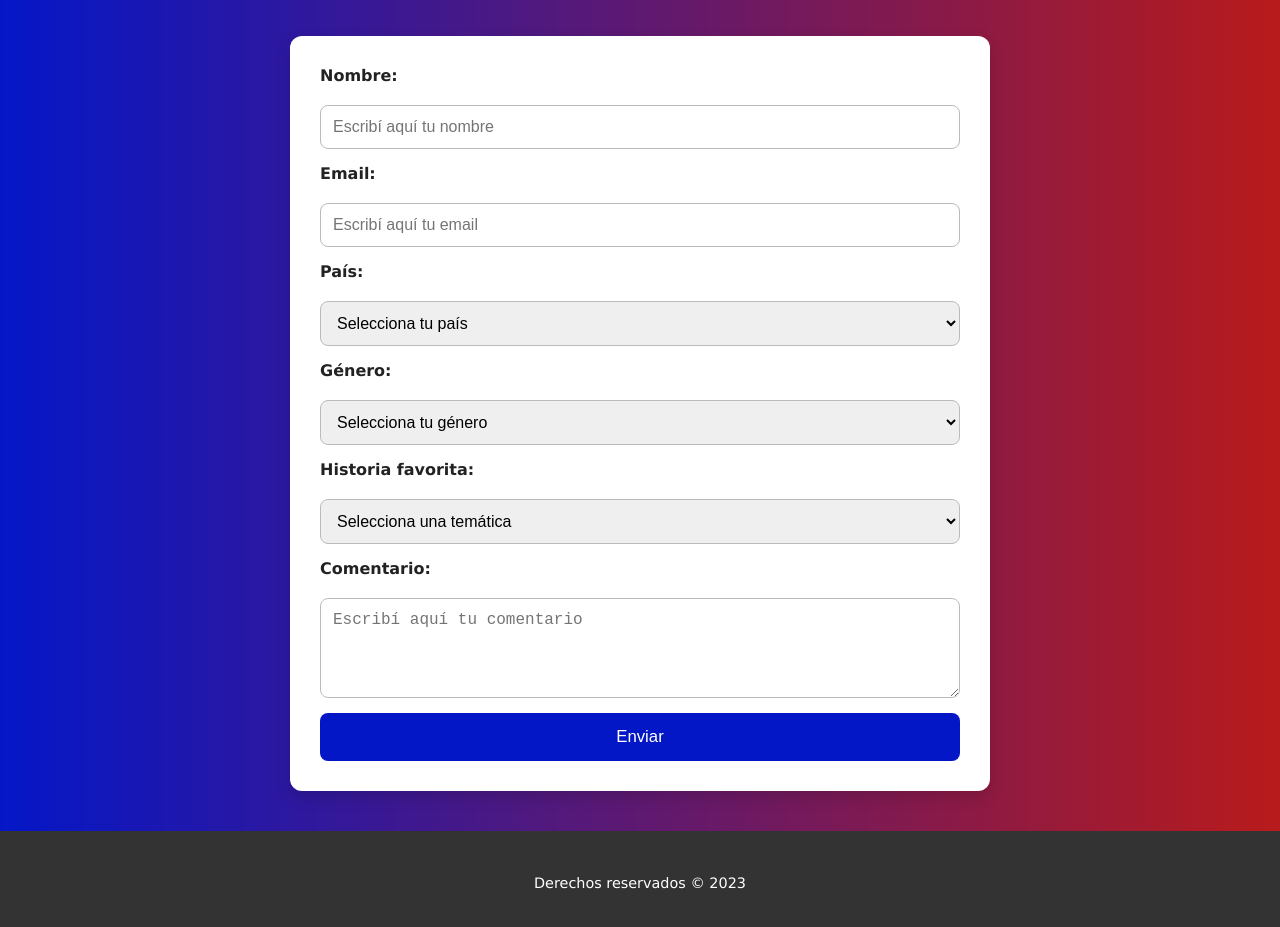
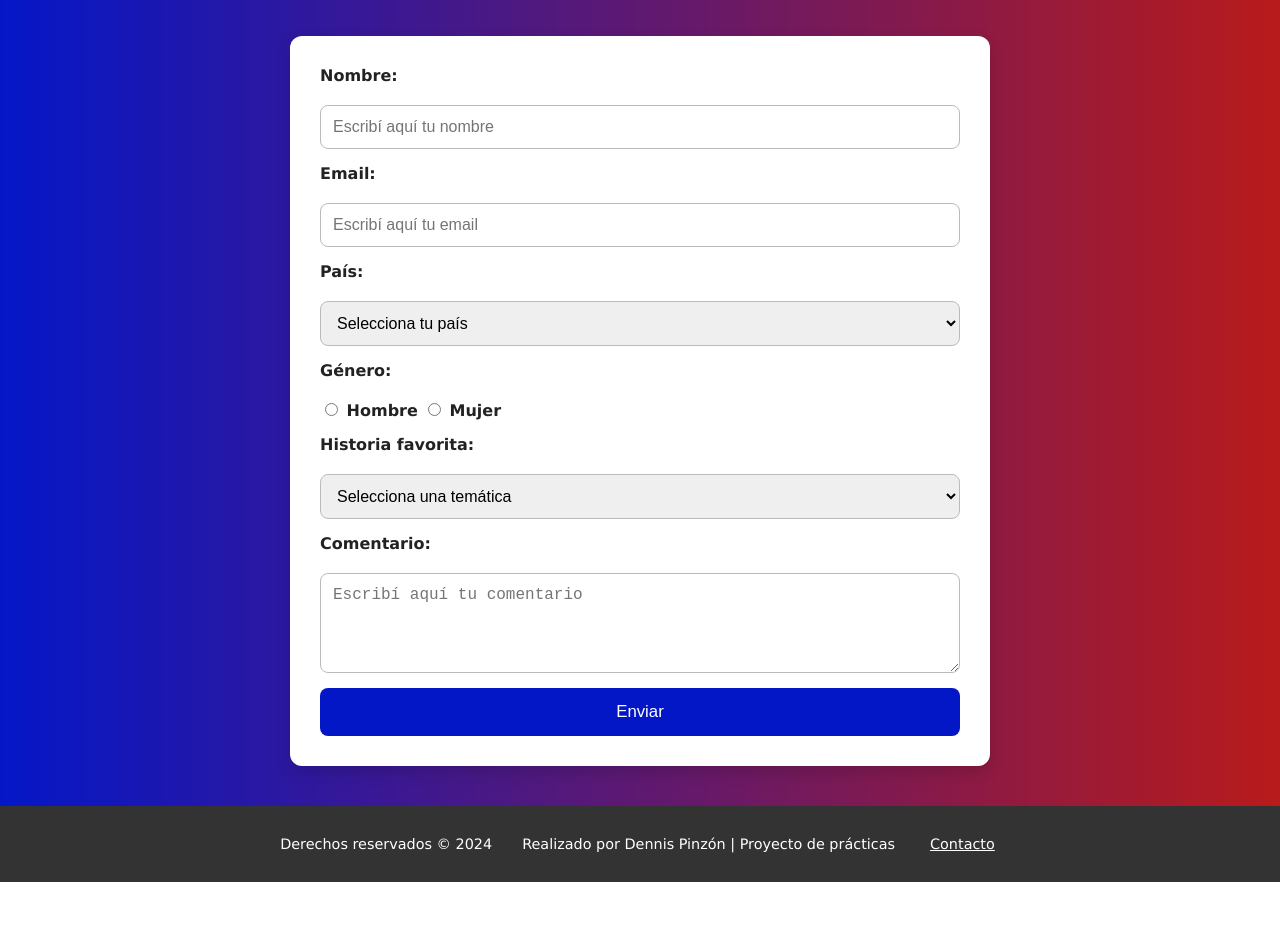
Before and after one commit to Dennis-9430/Proyecto-pratica-html-y-css-resposive-Z4X-, a website: page contacto.html in a window 1280 px wide. Shown: the part 119-1046 px from the top of the page. After the commit the page ends 1001 px from the top, so only its background shows below. Drawn offline with Linux system fonts and the light colour scheme.

Commit message:
ordenando archivos y modificacion del footer en todas los archivos html

```diff
--- a/contacto.html
+++ b/contacto.html
@@ -4,10 +4,15 @@
     <meta charset="UTF-8" />
     <meta http-equiv="X-UA-Compatible" content="IE=edge" />
     <meta name="viewport" content="width=device-width, initial-scale=1.0" />
-    <link rel="icon" href="favicon.png" type="image/png" />
+    <link
+      rel="icon"
+      href="/assets/favicon.png
+    "
+      type="image/png"
+    />
     <title>Z4X, el robot - Contacto</title>
-    <link rel="stylesheet" href="style.css" />
-    <link rel="stylesheet" href="/styles/contactoAlternativo.css" />
+    <link rel="stylesheet" href="styles_general.css" />
+    <link rel="stylesheet" href="/styles_pages/contactoAlternativo.css" />
   </head>
 
   <body>
@@ -64,13 +69,16 @@
             <option value="Paraguay">Paraguay</option>
           </select>
 
-          <label for="genero">Género:</label>
-          <select name="genero" id="genero" required>
-            <option value="">Selecciona tu género</option>
-            <option value="Hombre">Hombre</option>
-            <option value="Mujer">Mujer</option>
-            <option value="Otro">Otro</option>
-          </select>
+          <label>Género:</label>
+          <div class="radio-group">
+            <label
+              ><input type="radio" name="genero" value="Hombre" required />
+              Hombre</label
+            >
+            <label
+              ><input type="radio" name="genero" value="Mujer" /> Mujer</label
+            >
+          </div>
 
           <label for="tema">Historia favorita:</label>
           <select name="tema" id="tema" required>
@@ -93,11 +101,15 @@
         </form>
       </div>
     </main>
-
     <footer>
-      <p>Derechos reservados &copy; 2023</p>
+      <div class="footer-container">
+        <span>Derechos reservados &copy; 2024</span>
+        <span>Realizado por Dennis Pinzón | Proyecto de prácticas</span>
+        <span>
+          <a href="mailto:pinzonfabricio9430@gmail.com">Contacto</a>
+        </span>
+      </div>
     </footer>
-
-    <script src="botonHamburgueza.js"></script>
+    <script src="/setting_js/botonHamburgueza.js"></script>
   </body>
 </html>
--- a/styles/contacto.css
+++ b/styles_pages/contacto.css
@@ -29,6 +29,28 @@ input[type="submit"] {
   border-radius: 10px;
   cursor: pointer;
 }
+.radio-group {
+  display: flex;
+  gap: 20px;
+  margin-bottom: 15px;
+}
+
+.radio-group label {
+  background-color: #f0f0f0;
+  padding: 10px 15px;
+  border-radius: 8px;
+  cursor: pointer;
+  transition: background 0.2s ease;
+}
+
+.radio-group input[type="radio"] {
+  display: none;
+}
+
+.radio-group input[type="radio"]:checked + label {
+  background-color: #0417c7;
+  color: white;
+}
 input:focus {
   background-color: antiquewhite;
 }
```
Also changed, not shown: audiovisuales.html (+17 -6 lines), index.html (+9 -4 lines), misiones.html (+17 -6 lines), assets/favicon.png (renamed from favicon.png), setting_js/botonHamburgueza.js (renamed from botonHamburgueza.js), styles_general.css (renamed from style.css), styles_pages/audiovisuales.css (renamed from styles/audiovisuales.css), styles_pages/contactoAlternativo.css (renamed from styles/contactoAlternativo.css), styles_pages/index.css (renamed from styles/index.css), styles_pages/misiones.css (renamed from styles/misiones.css).
